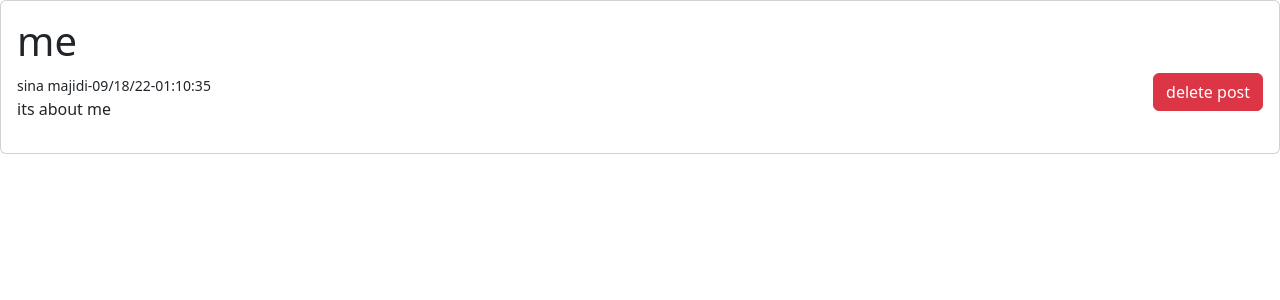
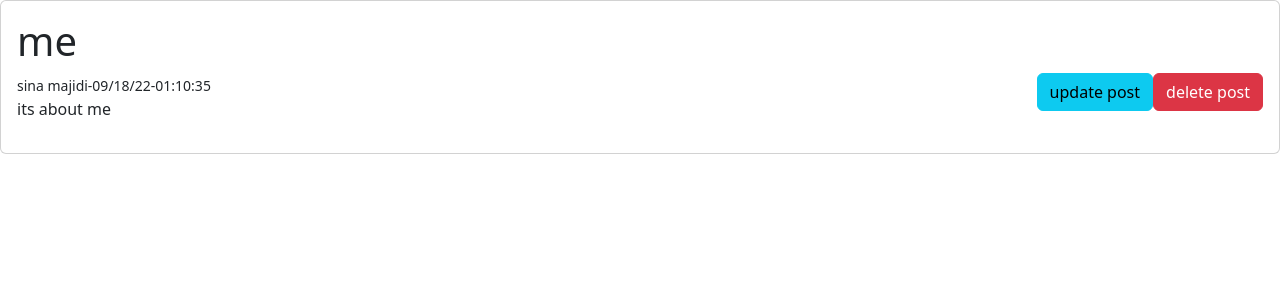
Before and after one commit to sinmajidi/weblog_using_flask, a Flask app: page /show/1 in a window 1280 px wide. Shown: the part 56-356 px from the top of the page. Run offline with Flask 2, Linux system fonts and the light colour scheme; data comes from the database, SQL or seed files in the repository; both versions use the stored data as it was after the commit.

Commit message:
now you can update your post

```diff
--- a/blog/route.py
+++ b/blog/route.py
@@ -103,3 +103,24 @@ def delete_articles(post_id):
 		db.session.commit()
 		flash("post deleted","info")
 	return redirect(url_for('home'))
+@app.route('/update/<int:post_id>',methods=['GET','POST'])
+def update_articles(post_id):
+	post = Post.query.get_or_404(post_id)
+	if post.author != current_user:
+		abort(403)
+	else:
+		if current_user.is_authenticated:
+			form = postform()
+			if form.validate_on_submit():
+				post.title=form.title.data
+				post.content=form.content.data
+				db.session.commit()
+				flash("your post update succesfully", "info")
+				return redirect(url_for('show_articles',post_id=post.id))
+			else:
+				form.title.data=post.title
+				form.content.data=post.content
+				return render_template('update_articles.html', form=form)
+		else:
+			flash("you should login first", "danger")
+			return redirect(url_for('login'))
--- a/blog/templates/home.html
+++ b/blog/templates/home.html
@@ -5,7 +5,7 @@
 <div class="card">
 {%for post in posts:%}
     {%if post.author.username==current_user.username:%}
-        <a href="{{url_for('show_articles',post_id=post.id)}}" class="card-body">title: {{post.title}}</a>
+        <a href="{{url_for('show_articles',post_id=post.id)}}" class="card-body">{{post.title}}</a>
     {%endif%}
     <hr>
 {%endfor%}
--- a/blog/templates/show.html
+++ b/blog/templates/show.html
@@ -4,5 +4,6 @@
 <h1>{{post.title}}</h1>
 <small>{{post.author.username}}-{{post.date.strftime("%x")}}-{{post.date.strftime("%X")}}</small>
 <a href="{{url_for('delete_articles',post_id=post.id)}}" class="btn btn-danger" style="float: right;">delete post</a>
+<a href="{{url_for('update_articles',post_id=post.id)}}" class="btn btn-info" style="float: right;">update post</a>
 <p>{{post.content}}</p>
 {% endblock content%}
```
Also changed, not shown: blog/templates/update_articles.html (added, +11 -0 lines), blog.db.
